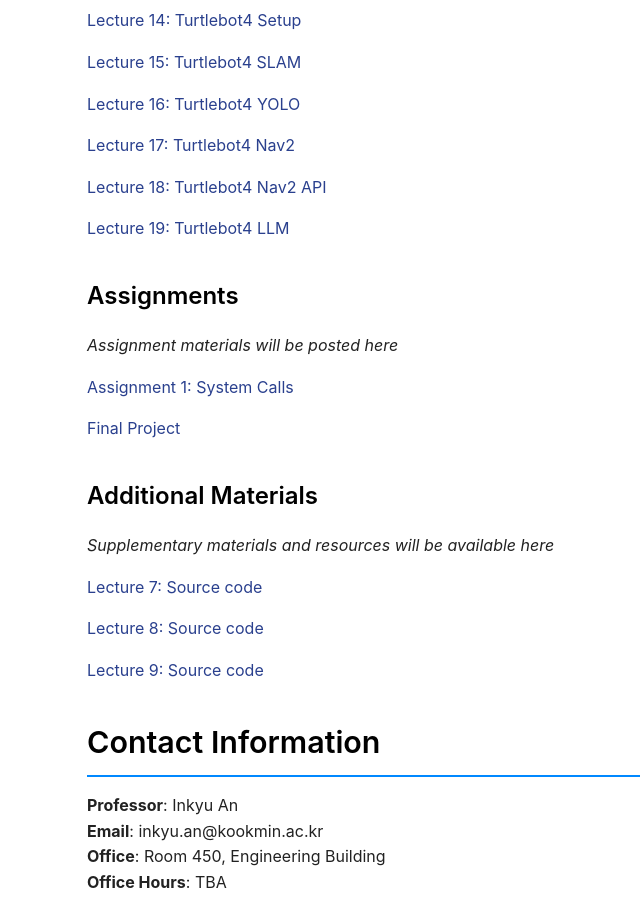
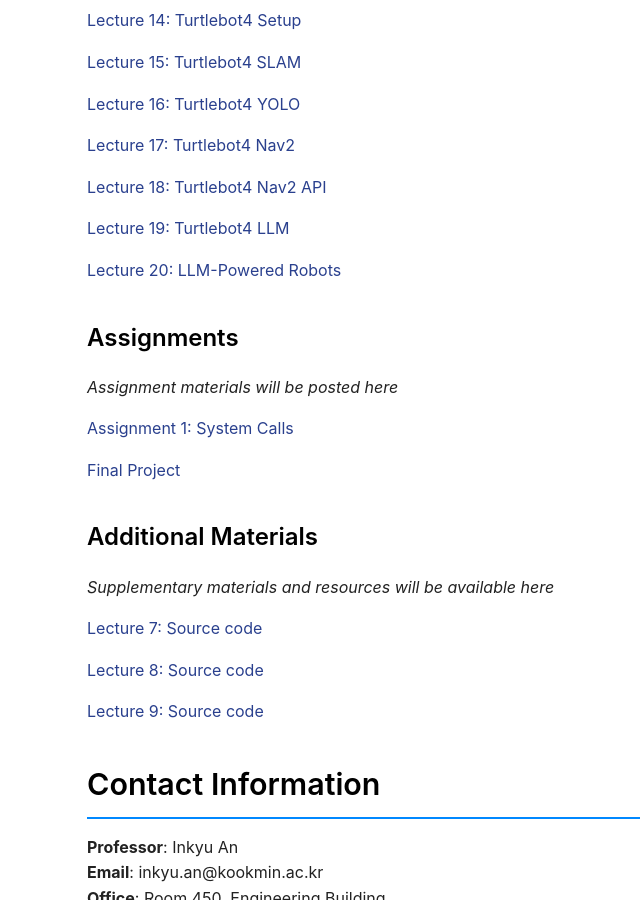
Before and after one commit to mairlab-KM/mairlab-KM.github.io, a Jekyll site: the page built from courses/operating-systems-practice-2025fall.md, in a window 1280 px wide and 900 px high, scrolled down 4328 px. Shown: the whole window, without its empty margins (126-766 px from the left). Built offline with Jekyll 4.4.1, drawn with Linux system fonts in a browser that asks for light colours.

Commit message:
Upload Lec 20 of OSP

```diff
--- a/courses/operating-systems-practice-2025fall.md
+++ b/courses/operating-systems-practice-2025fall.md
@@ -193,6 +193,9 @@
 
 [Lecture 19: Turtlebot4 LLM](/assets/courses/operating-systems-practice-2025fall/lectures/Lec19_Turtlebot4_LLM.pdf)
 
+[Lecture 20: LLM-Powered Robots](/assets/courses/operating-systems-practice-2025fall/lectures/Lec20_LLM_Powered_Robots.pdf)
+
+
 <!-- Example format - uncomment and modify as you add materials:
 - [Lecture 1: Introduction to OS Practice](/assets/courses/operating-systems-practice-2025fall/lectures/lecture01-introduction.pdf)
 - [Lecture 2: Process Management](/assets/courses/operating-systems-practice-2025fall/lectures/lecture02-processes.pdf)
```
Also changed, not shown: 1 other file.
